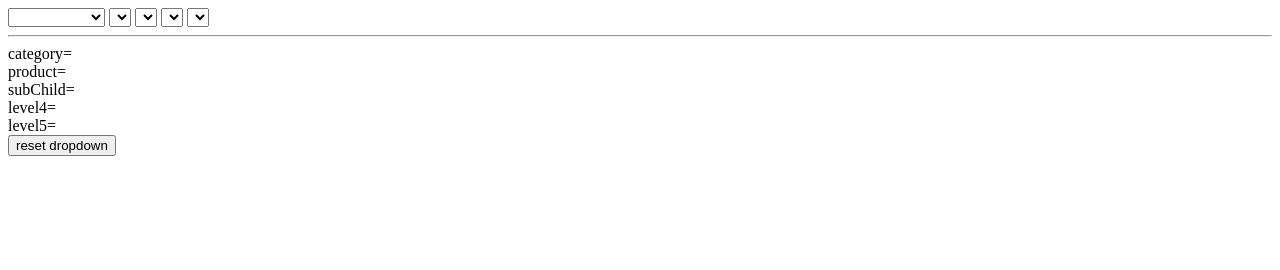
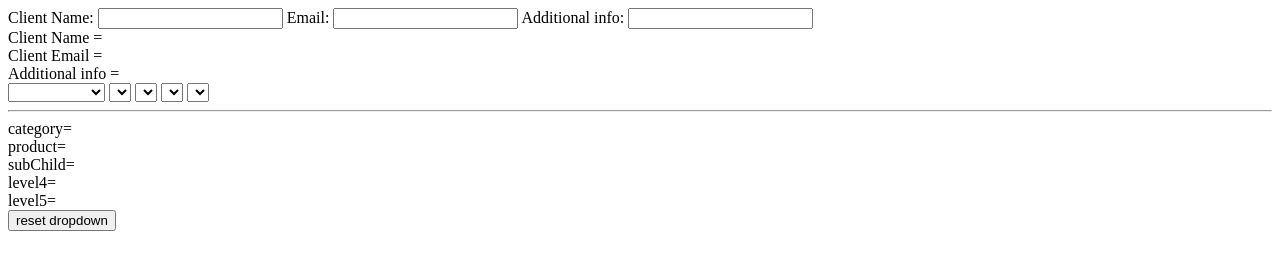
Before and after one commit to Fokusnica/work_project_v2, a plain HTML site: page index.html in a window 1280 px wide. Drawn offline with nearby package versions, Linux system fonts and the light colour scheme.

Commit message:
Add simple fields for client info

```diff
--- a/app.js
+++ b/app.js
@@ -1,4 +1,5 @@
 var app =angular.module('chainSelect', [])
+
 app.controller('SelectController',function($scope){
   $scope.drop2_5 = function() {
    $scope.categoryItem = "";
@@ -29,7 +30,6 @@ app.controller('SelectController',function($scope){
     $scope.level4 = "";
     $scope.level5 = "";
   }
-
 
   // Data taken from KnockoutJs cart example
   $scope.sampleProductCategories = [
--- a/index.html
+++ b/index.html
@@ -5,6 +5,27 @@
 </head>
 
 <body>
+
+<div>
+<form name="myForm">
+    <label>Client Name:
+      <input type="text" name="input" ng-model="client_name">
+    </label>
+    <label>Email:
+      <input type="email" name="input" ng-model="client_email">
+    </label>
+        <label>Additional info:
+      <input type="text" name="input" ng-model="client_info">
+    </label>
+
+</form>
+
+<div>Client Name = {{client_name}}</div>
+<div>Client Email = {{client_email}}</div>
+<div>Additional info = {{client_info}}</div>
+
+</div>
+
 <div ng-controller="SelectController">
  <select ng-model="category" ng-options="c.name for c in sampleProductCategories" ng-change="drop2_5()"></select>
  <select ng-model="categoryItem" ng-options="p.name for p in category.products" ng-change="drop3_5()"></select>
```
